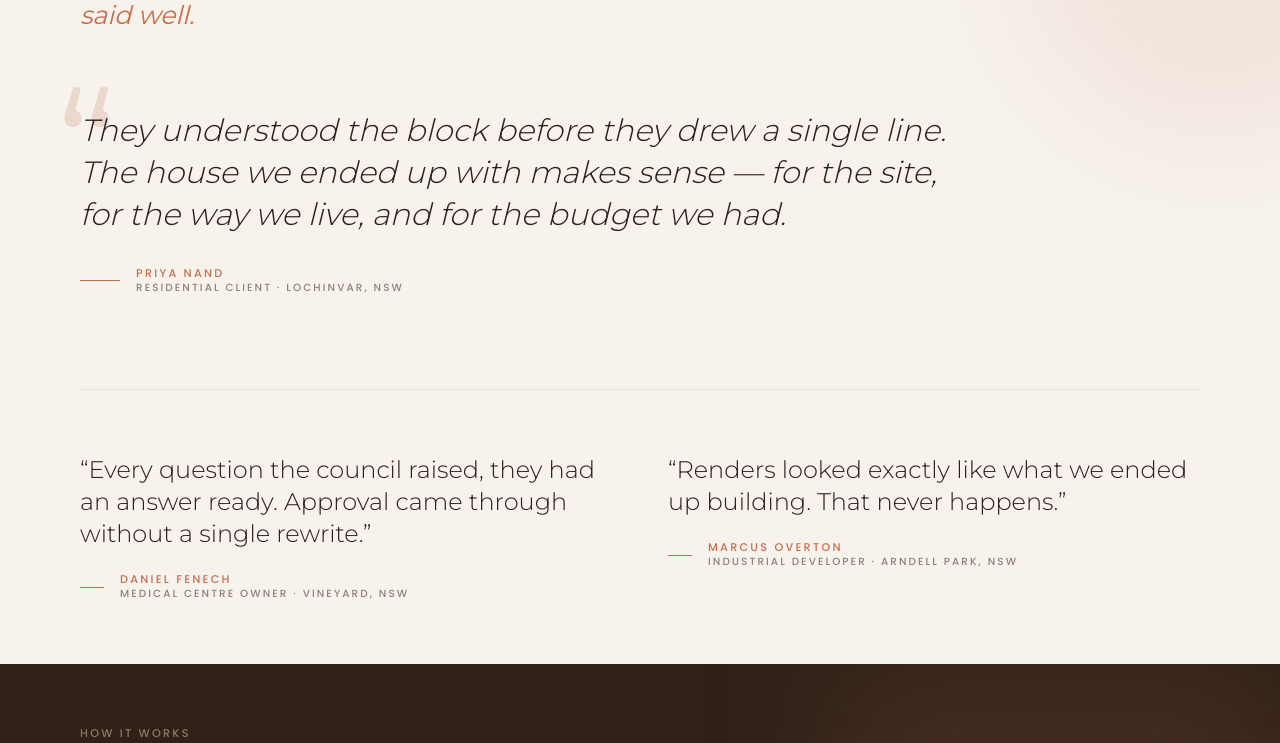
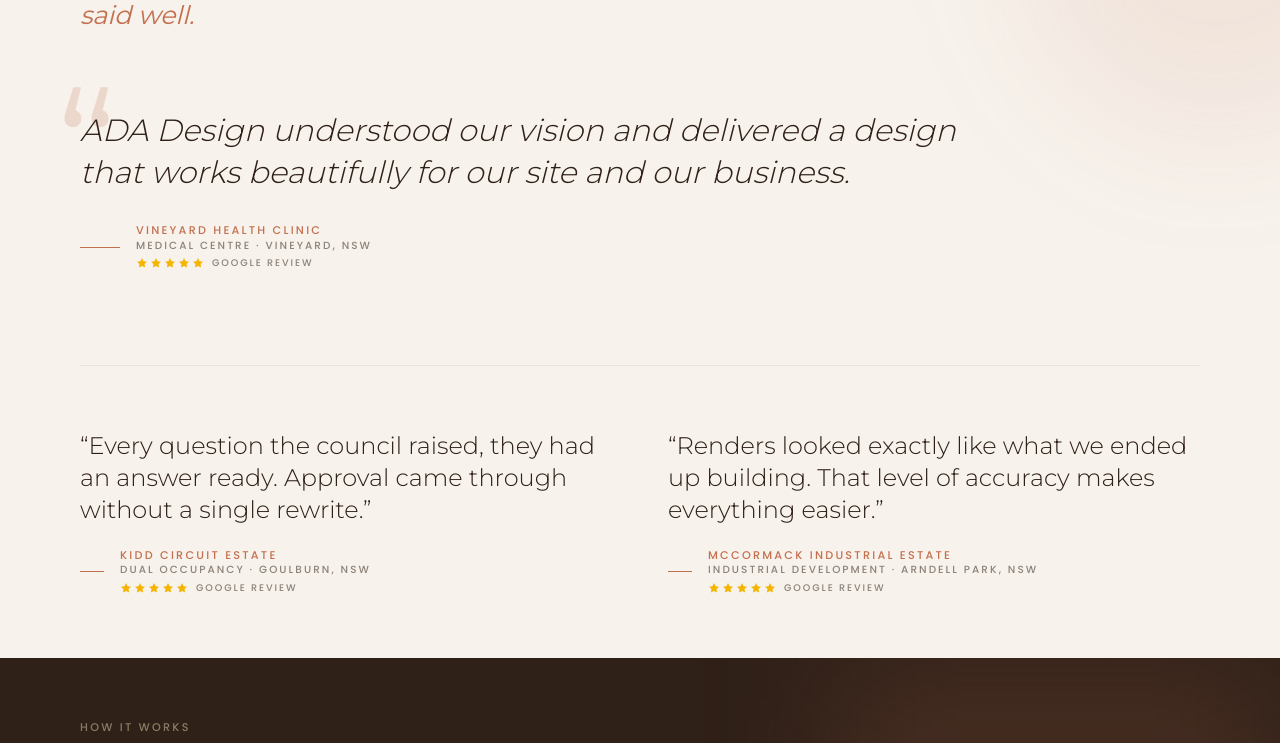
Before and after one commit to cybrixhub/ADA-design, a Next.js app: page / in a window 1280 px wide. Shown: the part 2671-3414 px from the top of the page. Built offline with nearby package versions, Linux system fonts and the light colour scheme.

Commit message:
Homepage: remove process timeline labels, rename DA/CDC approval, add Google Reviews testimonials

```diff
--- a/app/page.tsx
+++ b/app/page.tsx
@@ -151,27 +151,23 @@ export default async function HomePage() {
                 num: "01",
                 title: "Brief & site",
                 body: "Tell us the block, the orientation, and what you want to build. We visit the site and return with a first-pass massing concept.",
-                note: "Week 1–2",
               },
               {
                 num: "02",
                 title: "Design & render",
                 body: "Floor plans, elevations, and a photorealistic 3D render. Materials resolved, cost-tested against the brief, ready for council.",
-                note: "Week 3–8",
               },
               {
                 num: "03",
-                title: "DA & approval",
+                title: "DA/CDC approval",
                 body: "We lodge the Development Application and manage all council RFIs through to consent. One point of contact from first sketch to signed-off drawings.",
-                note: "Week 8+",
               },
             ].map((step, i) => (
               <AnimatedFadeIn key={step.num} delay={i * 0.1}>
                 <div className="border-r border-b border-white/10 p-6 md:p-8 flex flex-col h-full">
                   <p className="label-text text-sand/70 text-[0.6rem] mb-4">{step.num}</p>
                   <h3 className="font-serif text-xl md:text-2xl text-off-white mb-3">{step.title}</h3>
-                  <p className="text-white/55 font-light text-sm leading-relaxed mb-6">{step.body}</p>
-                  <p className="label-text text-terracotta mt-auto">{step.note}</p>
+                  <p className="text-white/55 font-light text-sm leading-relaxed">{step.body}</p>
                 </div>
               </AnimatedFadeIn>
             ))}
--- a/components/Testimonials.tsx
+++ b/components/Testimonials.tsx
@@ -1,36 +1,45 @@
 import AnimatedFadeIn from "@/components/AnimatedFadeIn";
 import AnimatedHeading from "@/components/AnimatedHeading";
 
-// Placeholder testimonials — swap for real client quotes.
-const LEAD = {
-  quote:
-    "They understood the block before they drew a single line. The house we ended up with makes sense — for the site, for the way we live, and for the budget we had.",
-  name: "Priya Nand",
-  role: "Residential client",
-  place: "Lochinvar, NSW",
-};
-
-const OTHERS = [
+const REVIEWS = [
   {
     quote:
-      "Every question the council raised, they had an answer ready. Approval came through without a single rewrite.",
-    name: "Daniel Fenech",
-    role: "Medical Centre owner",
+      "ADA Design understood our vision and delivered a design that works beautifully for our site and our business.",
+    name: "Vineyard Health Clinic",
+    role: "Medical Centre",
     place: "Vineyard, NSW",
   },
   {
     quote:
-      "Renders looked exactly like what we ended up building. That never happens.",
-    name: "Marcus Overton",
-    role: "Industrial developer",
+      "Every question the council raised, they had an answer ready. Approval came through without a single rewrite.",
+    name: "Kidd Circuit Estate",
+    role: "Dual Occupancy",
+    place: "Goulburn, NSW",
+  },
+  {
+    quote:
+      "Renders looked exactly like what we ended up building. That level of accuracy makes everything easier.",
+    name: "McCormack Industrial Estate",
+    role: "Industrial Development",
     place: "Arndell Park, NSW",
   },
 ];
 
+const GoogleStars = () => (
+  <span className="flex items-center gap-0.5" aria-label="5 stars">
+    {Array.from({ length: 5 }).map((_, i) => (
+      <svg key={i} width="12" height="12" viewBox="0 0 24 24" fill="#F4B400" xmlns="http://www.w3.org/2000/svg">
+        <path d="M12 2l3.09 6.26L22 9.27l-5 4.87 1.18 6.88L12 17.77l-6.18 3.25L7 14.14 2 9.27l6.91-1.01L12 2z"/>
+      </svg>
+    ))}
+  </span>
+);
+
 export default function Testimonials() {
+  const [lead, ...others] = REVIEWS;
+
   return (
     <section className="section-pad bg-cream relative overflow-hidden">
-      {/* Faint terracotta corner glow */}
       <div className="absolute -top-32 -right-32 w-96 h-96 bg-terracotta/10 blur-3xl rounded-full pointer-events-none" />
 
       <div className="container-wide relative">
@@ -56,15 +65,19 @@ export default function Testimonials() {
               &ldquo;
             </span>
             <p className="font-serif text-[clamp(1.4rem,2.4vw,2.4rem)] text-bark leading-snug [text-wrap:pretty] italic font-light relative">
-              {LEAD.quote}
+              {lead.quote}
             </p>
             <footer className="mt-8 flex items-center gap-4">
               <div className="w-10 h-px bg-terracotta" />
-              <div>
-                <p className="label-text text-terracotta">{LEAD.name}</p>
-                <p className="label-text text-stone text-[0.65rem] mt-1">
-                  {LEAD.role} · {LEAD.place}
+              <div className="flex flex-col gap-1">
+                <p className="label-text text-terracotta">{lead.name}</p>
+                <p className="label-text text-stone text-[0.65rem]">
+                  {lead.role} · {lead.place}
                 </p>
+                <div className="flex items-center gap-2 mt-0.5">
+                  <GoogleStars />
+                  <span className="label-text text-stone text-[0.6rem]">Google Review</span>
+                </div>
               </div>
             </footer>
           </blockquote>
@@ -72,7 +85,7 @@ export default function Testimonials() {
 
         {/* Supporting quotes */}
         <div className="mt-16 md:mt-24 grid grid-cols-1 md:grid-cols-2 gap-10 md:gap-14 border-t border-sand/25 pt-14 md:pt-16">
-          {OTHERS.map((q, i) => (
+          {others.map((q, i) => (
             <AnimatedFadeIn key={q.name} delay={i * 0.1}>
               <blockquote>
                 <p className="font-serif text-xl md:text-2xl text-bark leading-snug font-light [text-wrap:pretty]">
@@ -80,11 +93,15 @@ export default function Testimonials() {
                 </p>
                 <footer className="mt-6 flex items-center gap-4">
                   <div className="w-6 h-px bg-terracotta" />
-                  <div>
+                  <div className="flex flex-col gap-1">
                     <p className="label-text text-terracotta">{q.name}</p>
-                    <p className="label-text text-stone text-[0.65rem] mt-1">
+                    <p className="label-text text-stone text-[0.65rem]">
                       {q.role} · {q.place}
                     </p>
+                    <div className="flex items-center gap-2 mt-0.5">
+                      <GoogleStars />
+                      <span className="label-text text-stone text-[0.6rem]">Google Review</span>
+                    </div>
                   </div>
                 </footer>
               </blockquote>
```
